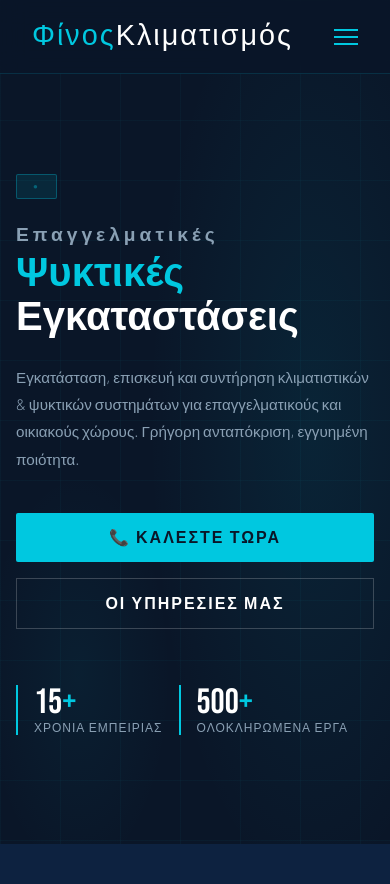
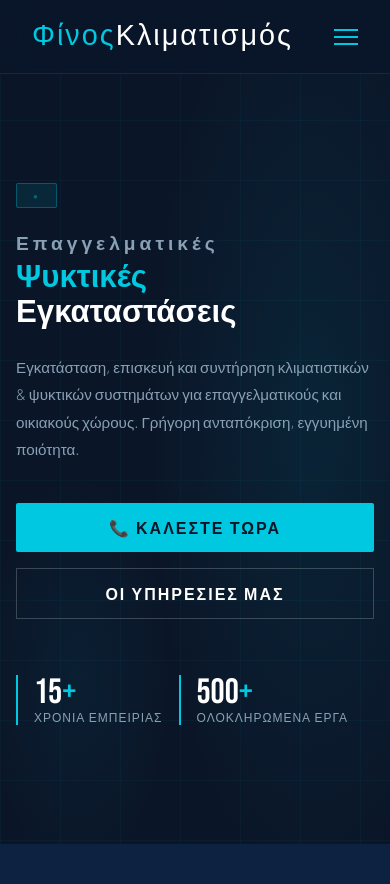
Before and after one commit to michailthors/site_psuktikos, a Flask app: page / in a window 390 px wide. Shown: the top 884 px of the page. Run offline with Flask 3, Linux system fonts and the light colour scheme.

Commit message:
clamp changes2

```diff
--- a/templates/index.html
+++ b/templates/index.html
@@ -662,7 +662,8 @@
       section { padding: 4rem 2rem; }
       footer { padding: 2rem; flex-direction: column; text-align: center; }
     }
-    @media (max-width: 640px) {
+    @media (max-width: 640px)
+     {
       #hero {
       padding: 7rem 1rem 3rem;
       grid-template-columns: 1fr;
@@ -674,7 +675,7 @@
   }
 
   .hero-title {
-    font-size: 2.5rem !important;
+    font-size: clamp(1.8rem, 8vw, 2.5rem) !important;
     line-height: 1.1;
     letter-spacing: 0;
     word-break: normal;
```
